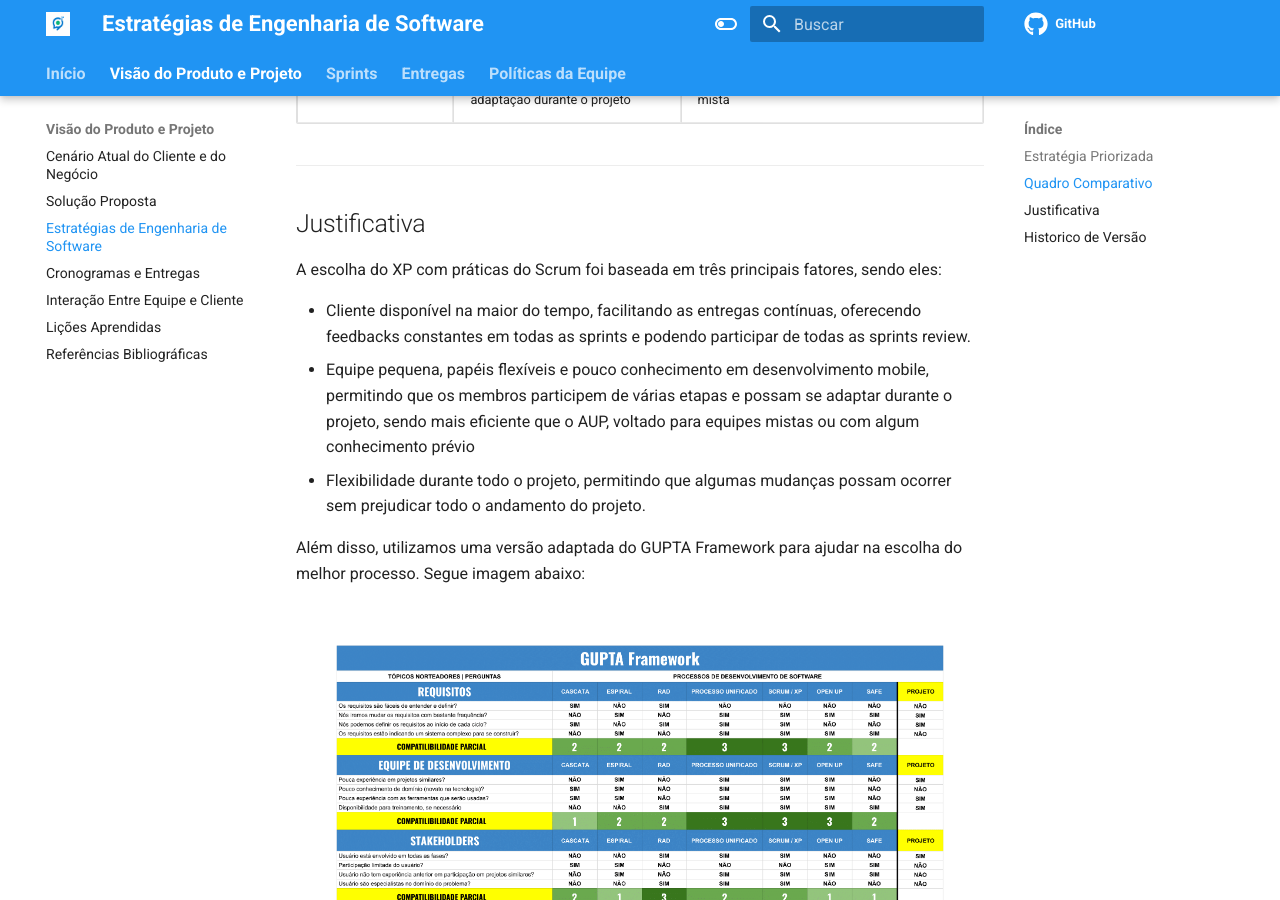
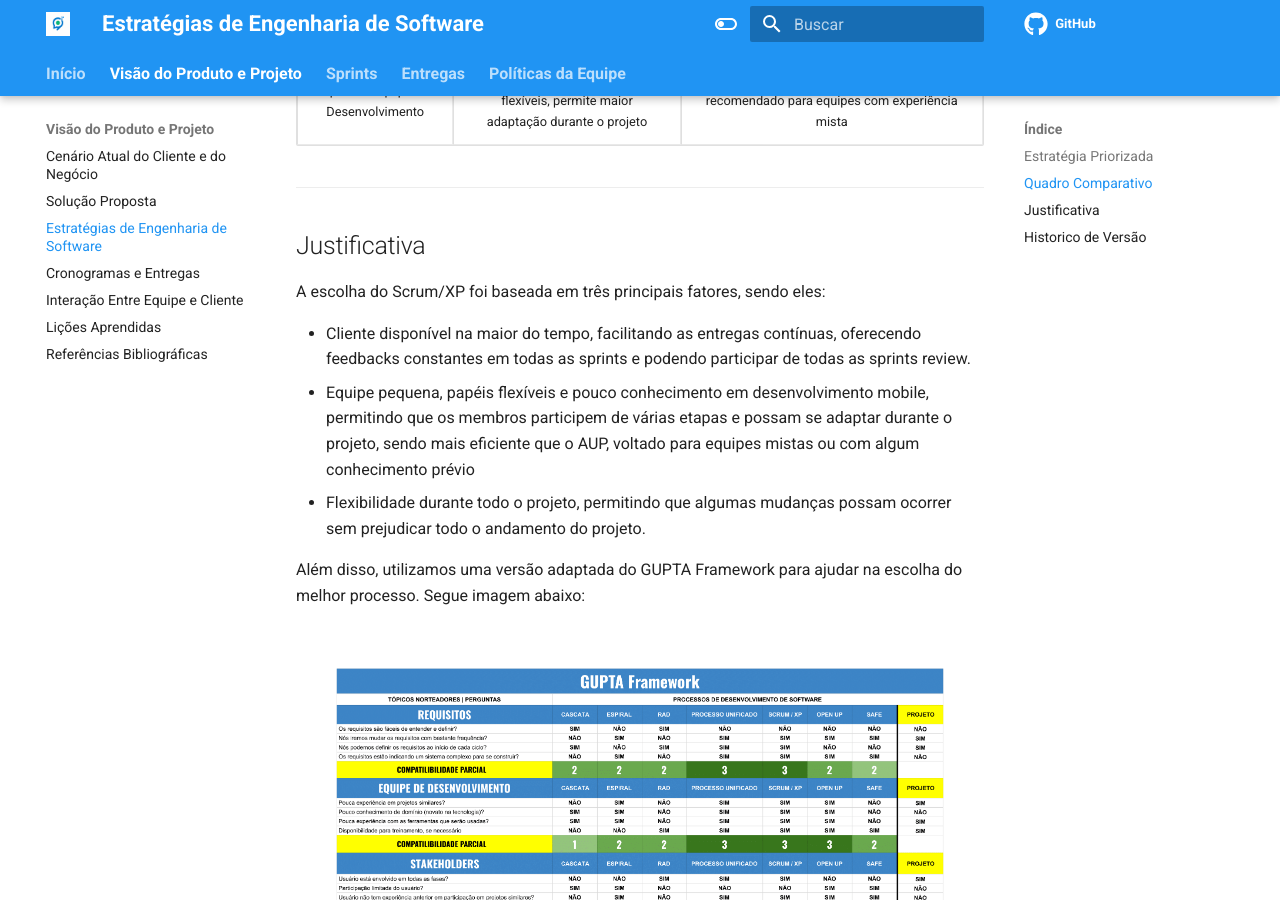
Before and after one commit to mdsreq-fga-unb/2025.1-T01-SeuPontoDigital, an MkDocs documentation site: the page built from docs/doc-visao/top3.md, in a window 1280 px wide and 900 px high, scrolled down 1348 px. Built offline with MkDocs 1.6.1 and Material for MkDocs 9.7.7, drawn with Linux system fonts in a browser that asks for light colours; comment, search, counter and statistics services are not loaded; part of the change alters nothing that is shown; some of the changed text lies outside the part shown.

Commit message:
docs(fix): corrigir estrategia priorizada

```diff
--- a/docs/doc-visao/top3.md
+++ b/docs/doc-visao/top3.md
@@ -4,7 +4,7 @@
 
 **Ciclo de vida:** Iterativo e Incremental
 
-**Processo de Engenharia de Software:** XP com práticas do Scrum
+**Processo de Engenharia de Software:** Scrum/XP
 
 ---
 ## Quadro Comparativo
@@ -12,61 +12,61 @@
 <table border="1" cellspacing="0" cellpadding="4">
   <thead>
     <tr>
-      <th style="text-align: center;">Características</th>
-      <th style="text-align: center;">XP (eXtreme Programming)</th>
-      <th style="text-align: center;">AUP (Agile Unified Process)</th>
+      <th style="text-align: center; vertical-align: middle;">Características</th>
+      <th style="text-align: center; vertical-align: middle;">Scrum/XP (eXtreme Programming)</th>
+      <th style="text-align: center; vertical-align: middle;">AUP (Agile Unified Process)</th>
     </tr>
   </thead>
   <tbody>
     <tr>
-      <td>Abordagem Geral</td>
-      <td>Iterativo e incremental, com entregas contínuas e feedbacks constantes</td>
-      <td>Iterativo e incremental, baseado no processo RUP (Rational Unified Process)</td>
+      <td style="text-align: center; vertical-align: middle;">Abordagem Geral</td>
+      <td style="text-align: center; vertical-align: middle;">Iterativo e incremental, com entregas contínuas e feedbacks constantes</td>
+      <td style="text-align: center; vertical-align: middle;">Iterativo e incremental, baseado no processo RUP (Rational Unified Process)</td>
     </tr>
     <tr>
-      <td>Foco em arquitetura</td>
-      <td>Arquitetura não é o foco no início do projeto, sendo desenvolvida ao decorrer das iterações e incrementos</td>
-      <td>Foco em arquitetura baseada em riscos. É proposto identificar uma arquitetura para o projeto na fase de iniciação e na fase de elaboração, a arquitetura é colocada à prova</td>
+      <td style="text-align: center; vertical-align: middle;">Foco em arquitetura</td>
+      <td style="text-align: center; vertical-align: middle;">Arquitetura não é o foco no início do projeto, sendo desenvolvida ao decorrer das iterações e incrementos</td>
+      <td style="text-align: center; vertical-align: middle;">Foco em arquitetura baseada em riscos. É proposto identificar uma arquitetura para o projeto na fase de iniciação e na fase de elaboração, a arquitetura é colocada à prova</td>
     </tr>
     <tr>
-      <td>Estrutura de Processos</td>
-      <td>Focada em sprints curtas (1 - 2 semanas) e flexíveis com pequenas entregas ao final de cada sprint</td>
-      <td>Focado em iterações (1 - 4 semanas) e quatro fases sequenciais: Concepção, Elaboração, Construção e Transição</td>
+      <td style="text-align: center; vertical-align: middle;">Estrutura de Processos</td>
+      <td style="text-align: center; vertical-align: middle;">Focada em sprints curtas (1 - 2 semanas) e flexíveis com pequenas entregas ao final de cada sprint</td>
+      <td style="text-align: center; vertical-align: middle;">Focado em iterações (1 - 4 semanas) e quatro fases sequenciais: Concepção, Elaboração, Construção e Transição</td>
     </tr>
     <tr>
-      <td>Flexibilidade de Requisitos</td>
-      <td>Alta flexibilidade durante todo o projeto fundamentada pelo feedback constante do cliente</td>
-      <td>Permite mudanças durante todo o ciclo de vida do projeto</td>
+      <td style="text-align: center; vertical-align: middle;">Flexibilidade de Requisitos</td>
+      <td style="text-align: center; vertical-align: middle;">Alta flexibilidade durante todo o projeto fundamentada pelo feedback constante do cliente</td>
+      <td style="text-align: center; vertical-align: middle;">Permite mudanças durante todo o ciclo de vida do projeto</td>
     </tr>
     <tr>
-      <td>Colaboração com o cliente</td>
-      <td>Envolvimento do cliente em todas as sprints, com feedbacks ao final de cada sprint</td>
-      <td>Envolvimento e feedback do cliente ao longo de todo o projeto durante as frequentes demonstrações</td>
+      <td style="text-align: center; vertical-align: middle;">Colaboração com o cliente</td>
+      <td style="text-align: center; vertical-align: middle;">Envolvimento do cliente em todas as sprints, com feedbacks ao final de cada sprint</td>
+      <td style="text-align: center; vertical-align: middle;">Envolvimento e feedback do cliente ao longo de todo o projeto durante as frequentes demonstrações</td>
     </tr>
     <tr>
-      <td>Complexidade do processo</td>
-      <td>Processo mais "simples". Com foco menor em documentação, e foco maior na entrega contínua</td>
-      <td>Complexidade um pouco maior, pois combina a estruturação dos processos do RUP com práticas ágeis</td>
+      <td style="text-align: center; vertical-align: middle;">Complexidade do processo</td>
+      <td style="text-align: center; vertical-align: middle;">Processo mais "simples". Com foco menor em documentação, e foco maior na entrega contínua</td>
+      <td style="text-align: center; vertical-align: middle;">Complexidade um pouco maior, pois combina a estruturação dos processos do RUP com práticas ágeis</td>
     </tr>
     <tr>
-      <td>Controle de Qualidade</td>
-      <td>Controle de qualidade de acordo com as práticas do XP, como TDD e integração contínua</td>
-      <td>Incorporta práticas como desenvolvimento orientado a testes, validação contínua e feedbacks do usuário</td>
+      <td style="text-align: center; vertical-align: middle;">Controle de Qualidade</td>
+      <td style="text-align: center; vertical-align: middle;">Controle de qualidade de acordo com as práticas do XP, como TDD e integração contínua</td>
+      <td style="text-align: center; vertical-align: middle;">Incorporta práticas como desenvolvimento orientado a testes, validação contínua e feedbacks do usuário</td>
     </tr>
     <tr>
-      <td>Documentação</td>
-      <td>Documentação mínima, apenas o essencial</td>
-      <td>Adota o princípio de "documentação suficiente", apenas o necessário para atender às necessidades do projeto</td>
+      <td style="text-align: center; vertical-align: middle;">Documentação</td>
+      <td style="text-align: center; vertical-align: middle;">Documentação mínima, apenas o essencial</td>
+      <td style="text-align: center; vertical-align: middle;">Adota o princípio de "documentação suficiente", apenas o necessário para atender às necessidades do projeto</td>
     </tr>
     <tr>
-      <td>Escalabilidade</td>
-      <td>Difícil escalar para projetos maiores, pois é voltado para equipes pequenas</td>
-      <td>Escalável para projetos médios e grandes</td>
+      <td style="text-align: center; vertical-align: middle;">Escalabilidade</td>
+      <td style="text-align: center; vertical-align: middle;">Difícil escalar para projetos maiores, pois é voltado para equipes pequenas</td>
+      <td style="text-align: center; vertical-align: middle;">Escalável para projetos médios e grandes</td>
     </tr>
     <tr>
-      <td>Suporte a Equipes de Desenvolvimento</td>
-      <td>Equipes menores e com papéis flexíveis, permite maior adaptação durante o projeto</td>
-      <td>Menos adequado para equipes inexperientes, recomendado para equipes com experiência mista</td>
+      <td style="text-align: center; vertical-align: middle;">Suporte a Equipes de Desenvolvimento</td>
+      <td style="text-align: center; vertical-align: middle;">Equipes menores e com papéis flexíveis, permite maior adaptação durante o projeto</td>
+      <td style="text-align: center; vertical-align: middle;">Menos adequado para equipes inexperientes, recomendado para equipes com experiência mista</td>
     </tr>
   </tbody>
 </table>
@@ -74,7 +74,7 @@
 ---
 ## Justificativa
 
-A escolha do XP com práticas do Scrum foi baseada em três principais fatores, sendo eles:
+A escolha do Scrum/XP foi baseada em três principais fatores, sendo eles:
 
 - Cliente disponível na maior do tempo, facilitando as entregas contínuas, oferecendo feedbacks constantes em todas as sprints e podendo participar de todas as sprints review.
 - Equipe pequena, papéis flexíveis e pouco conhecimento em desenvolvimento mobile, permitindo que os membros participem de várias etapas e possam se adaptar durante o projeto, sendo mais eficiente que o AUP, voltado para equipes mistas ou com algum conhecimento prévio
```
